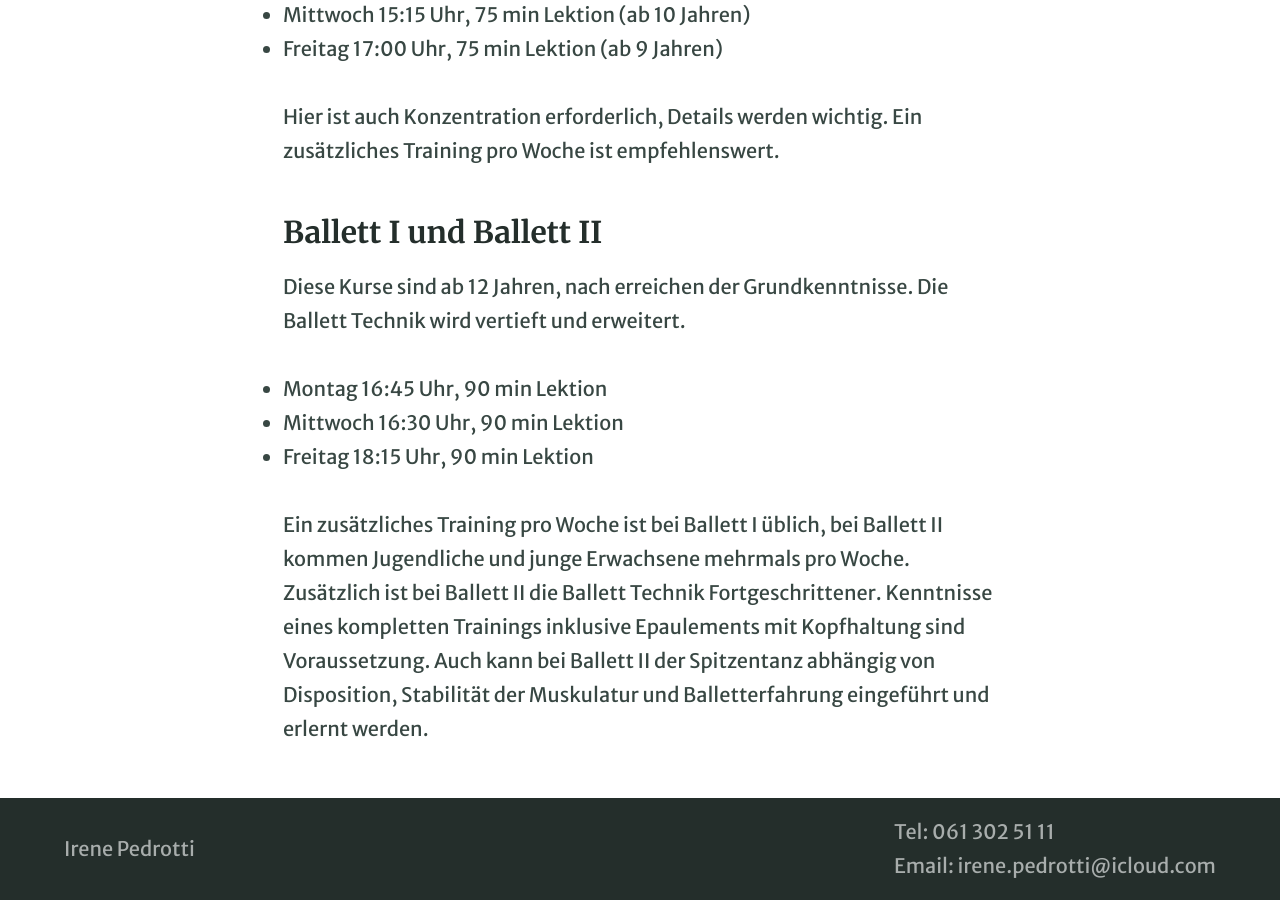
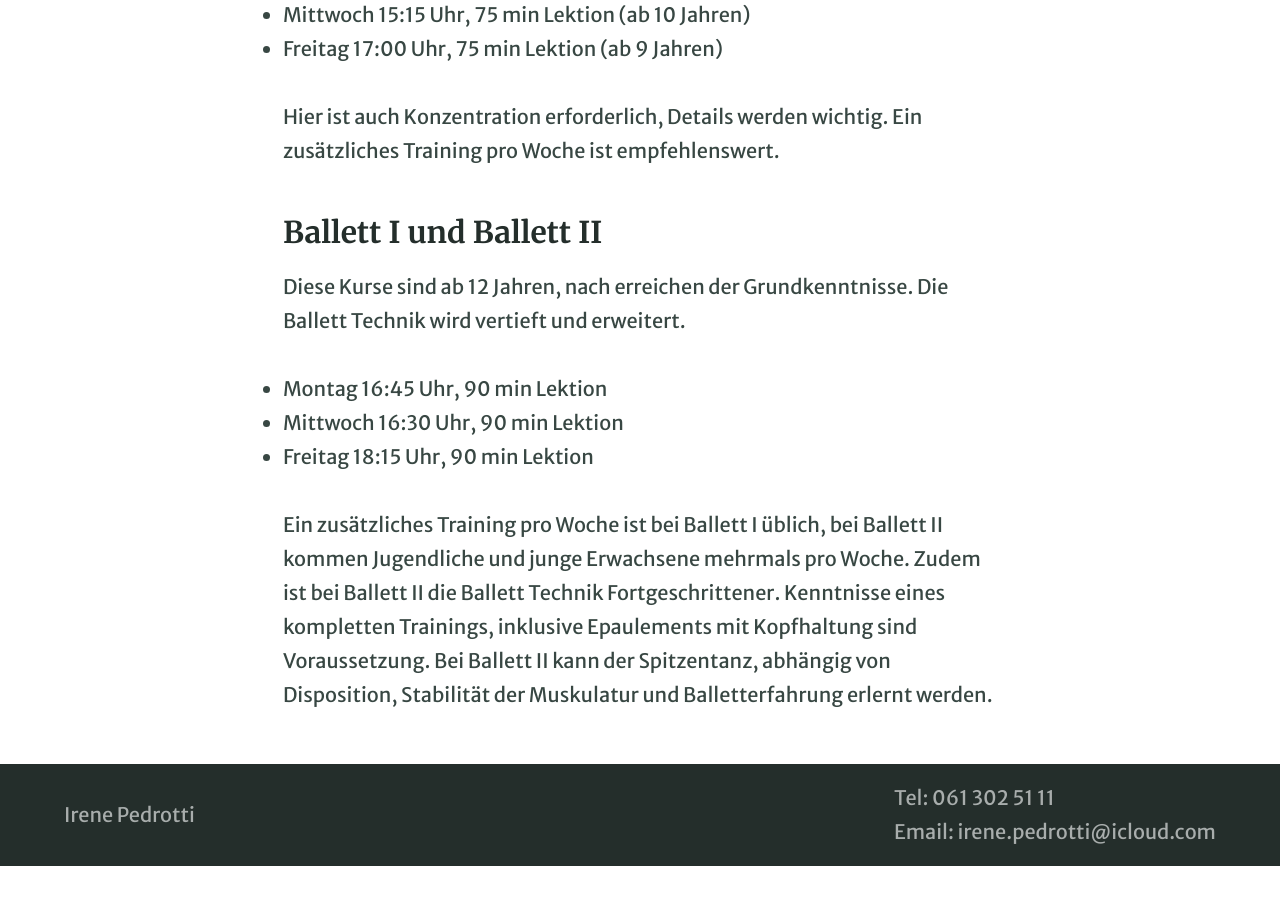
Before and after one commit to irenepedrotti/irenepedrotti.github.io, a Jekyll site: the page built from pages/z05_kurse.md, in a window 1280 px wide and 900 px high, scrolled down 1346 px. Built offline with Jekyll 4.4.1, drawn with Linux system fonts in a browser that asks for light colours; after the commit the page ends 2212 px from its top, so only the background shows below that.

```diff
--- a/pages/z05_kurse.md
+++ b/pages/z05_kurse.md
@@ -35,5 +35,5 @@
 * Freitag 18:15 Uhr, 90 min Lektion
 
 Ein zusätzliches Training pro Woche ist bei Ballett I üblich, bei Ballett II kommen Jugendliche und junge Erwachsene mehrmals pro Woche.
-Zusätzlich ist bei Ballett II die Ballett Technik Fortgeschrittener. Kenntnisse eines kompletten Trainings inklusive Epaulements mit Kopfhaltung sind Voraussetzung.
-Auch kann bei Ballett II der Spitzentanz abhängig von Disposition, Stabilität der Muskulatur und Balletterfahrung eingeführt und erlernt werden.
+Zudem ist bei Ballett II die Ballett Technik Fortgeschrittener. Kenntnisse eines kompletten Trainings, inklusive Epaulements mit Kopfhaltung sind Voraussetzung.
+Bei Ballett II kann der Spitzentanz, abhängig von Disposition, Stabilität der Muskulatur und Balletterfahrung erlernt werden.
```
Also changed, not shown: pages/index.md (+0 -5 lines).
